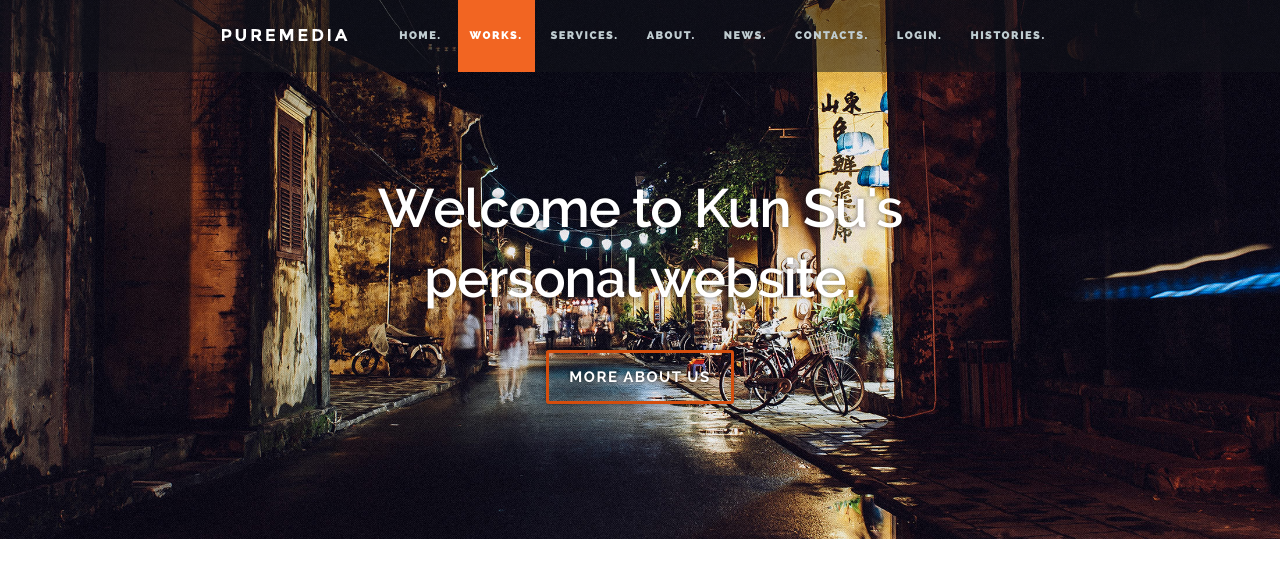
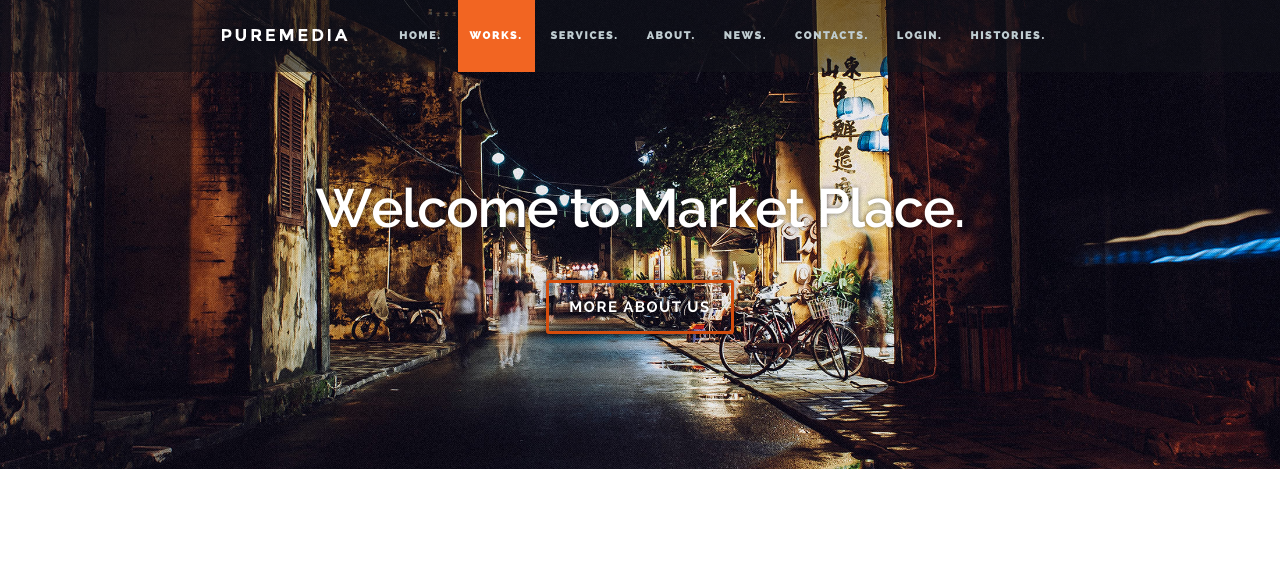
Before and after one commit to KunSu/CMPE272MarketPlace, a PHP site: page / in a window 1280 px wide. Shown: the top 579 px of the page. Run offline with PHP 8.4, Linux system fonts and the light colour scheme; some libraries are stand-ins or nearby versions.

Commit message:
Change Title

```diff
--- a/index.php
+++ b/index.php
@@ -99,7 +99,7 @@
                         <!-- Slide -->
                         <li>
                             <div class="flex-caption">
-                                <h1>Welcome to Kun Su's personal website.</h1>
+                                <h1>Welcome to Market Place.</h1>
                                 <p><a class="button stroke smoothscroll" href="#about">More About Us</a></p>
                             </div>
                         </li>
```
